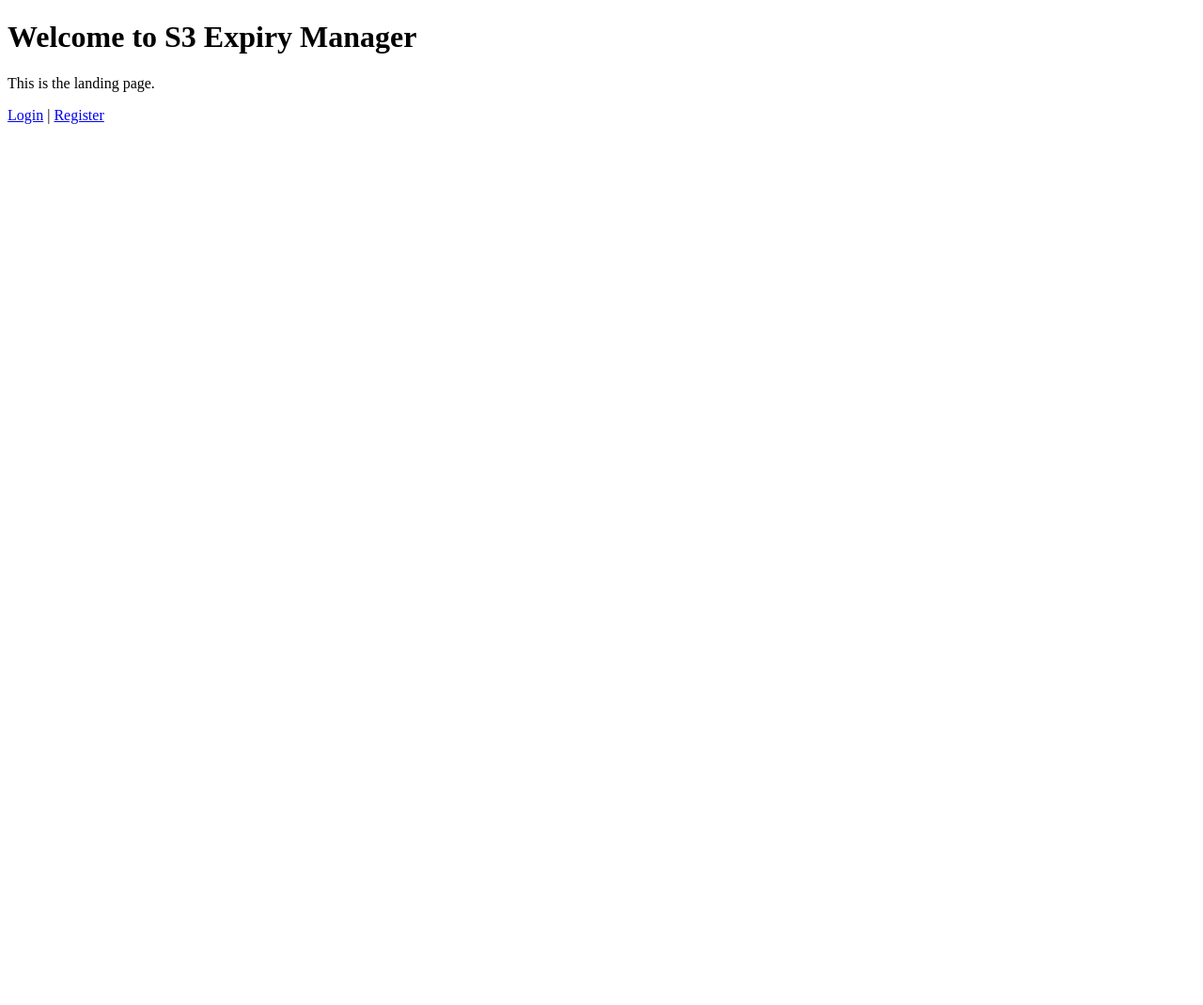
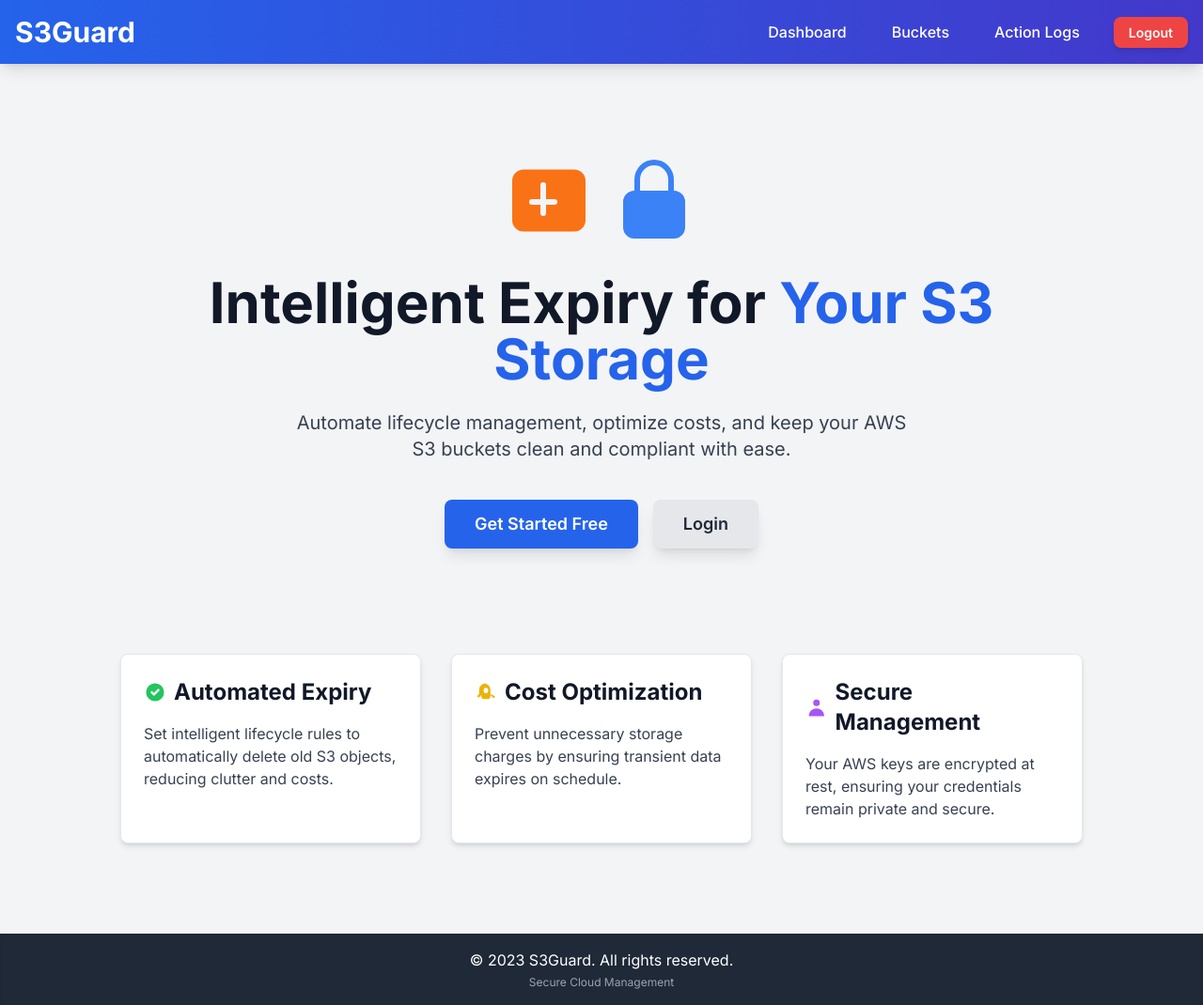
Before and after one commit to kopamak990/s3-expiry-manager, a Flask app: template templates/landing.html in a window 1280 px wide. Shown: the whole page at 94% size. Before the commit the page ends 132 px from the top, so only its background shows below. Run offline with Flask 3, Linux system fonts and the light colour scheme; the template is opened without the code that fills it, so the values that code supplies are empty; some libraries are stand-ins or nearby versions.

Commit message:
Feature: Add public landing page for unauthenticated users

```diff
--- a/app.py
+++ b/app.py
@@ -102,10 +102,10 @@
 
 @app.route('/')
 def home():
-    """Redirects to dashboard if logged in, otherwise to login page."""
+    """Redirects to dashboard if logged in, otherwise shows the landing page."""
     if 'user_id' in session:
         return redirect(url_for('dashboard'))
-    return redirect(url_for('login'))
+    return render_template('landing.html', datetime=datetime)
 
 @app.route('/register', methods=['GET', 'POST'])
 def register():
--- a/templates/landing.html
+++ b/templates/landing.html
@@ -1,12 +1,62 @@
-<!-- templates/landing.html -->
-<!DOCTYPE html>
-<html>
-<head>
-    <title>S3 Expiry Manager</title>
-</head>
-<body>
-    <h1>Welcome to S3 Expiry Manager</h1>
-    <p>This is the landing page.</p>
-    <a href="/login">Login</a> | <a href="/register">Register</a>
-</body>
-</html>
+{% extends 'base.html' %}
+
+{% block title %}S3Guard - Intelligent S3 Expiry Management{% endblock %}
+
+{% block content %}
+    <div class="flex flex-col items-center justify-center min-h-[calc(100vh-180px)] text-center px-4">
+        {# Hero Section #}
+        <div class="max-w-4xl mx-auto py-16">
+            <div class="flex items-center justify-center space-x-4 mb-8">
+                {# AWS S3 Icon (Simplified SVG) #}
+                <svg xmlns="http://www.w3.org/2000/svg" viewBox="0 0 24 24" fill="currentColor" class="w-24 h-24 text-orange-500">
+                    <path fill-rule="evenodd" d="M2.25 7.125a3 3 0 013-3h13.5a3 3 0 013 3v10.5a3 3 0 01-3 3H5.25a3 3 0 01-3-3V7.125zM11.25 8.25a.75.75 0 00-1.5 0v3.75H7.5a.75.75 0 000 1.5h2.25v2.25a.75.75 0 001.5 0v-2.25h2.25a.75.75 0 000-1.5h-2.25V8.25z" clip-rule="evenodd" />
+                </svg>
+                {# Secure Cloud Icon #}
+                <svg xmlns="http://www.w3.org/2000/svg" viewBox="0 0 24 24" fill="currentColor" class="w-24 h-24 text-blue-500">
+                    <path fill-rule="evenodd" d="M12 1.5a5.25 5.25 0 00-5.25 5.25v3a3 3 0 00-3 3v6.75a3 3 0 003 3h10.5a3 3 0 003-3v-6.75a3 3 0 00-3-3v-3A5.25 5.25 0 0012 1.5zm-3.75 8.25v-3a3.75 3.75 0 117.5 0v3h-7.5z" clip-rule="evenodd" />
+                </svg>
+            </div>
+            <h1 class="text-5xl md:text-6xl font-extrabold text-gray-900 leading-tight mb-6">
+                Intelligent Expiry for <span class="text-blue-600">Your S3 Storage</span>
+            </h1>
+            <p class="text-xl text-gray-700 mb-10 max-w-2xl mx-auto">
+                Automate lifecycle management, optimize costs, and keep your AWS S3 buckets clean and compliant with ease.
+            </p>
+            <div class="flex flex-col sm:flex-row space-y-4 sm:space-y-0 sm:space-x-4 justify-center">
+                <a href="{{ url_for('register') }}"
+                   class="bg-blue-600 hover:bg-blue-700 active:bg-blue-800 text-white font-semibold py-3 px-8 rounded-lg text-lg shadow-lg transition duration-300 ease-in-out transform hover:-translate-y-1 hover:scale-105">
+                   Get Started Free
+                </a>
+                <a href="{{ url_for('login') }}"
+                   class="bg-gray-200 hover:bg-gray-300 active:bg-gray-400 text-gray-800 font-semibold py-3 px-8 rounded-lg text-lg shadow-lg transition duration-300 ease-in-out transform hover:-translate-y-1 hover:scale-105">
+                   Login
+                </a>
+            </div>
+        </div>
+
+        {# Value Proposition / Features Section #}
+        <div class="max-w-5xl mx-auto mt-12 mb-8 grid grid-cols-1 md:grid-cols-3 gap-8">
+            <div class="bg-white p-6 rounded-lg shadow-md border border-gray-200 text-left transform transition duration-300 hover:scale-105">
+                <h3 class="text-2xl font-bold text-gray-900 mb-4 flex items-center">
+                    <svg class="w-6 h-6 mr-2 text-green-500" fill="currentColor" viewBox="0 0 20 20" xmlns="http://www.w3.org/2000/svg"><path fill-rule="evenodd" d="M10 18a8 8 0 100-16 8 8 0 000 16zm3.707-9.293a1 1 0 00-1.414-1.414L9 10.586 7.707 9.293a1 1 0 00-1.414 1.414l2 2a1 1 0 001.414 0l4-4z" clip-rule="evenodd"></path></svg>
+                    Automated Expiry
+                </h3>
+                <p class="text-gray-700">Set intelligent lifecycle rules to automatically delete old S3 objects, reducing clutter and costs.</p>
+            </div>
+            <div class="bg-white p-6 rounded-lg shadow-md border border-gray-200 text-left transform transition duration-300 hover:scale-105">
+                <h3 class="text-2xl font-bold text-gray-900 mb-4 flex items-center">
+                    <svg class="w-6 h-6 mr-2 text-yellow-500" fill="currentColor" viewBox="0 0 20 20" xmlns="http://www.w3.org/2000/svg"><path d="M10 2a6 6 0 00-6 6v3.586l-1.293 1.293a1 1 0 001.414 1.414L6 12.414V14a2 2 0 002 2h4a2 2 0 002-2v-1.586l2.293 2.293a1 1 0 001.414-1.414L14 11.586V8a6 6 0 00-6-6zM8 8a2 2 0 114 0V9a2 2 0 11-4 0V8z" /></svg>
+                    Cost Optimization
+                </h3>
+                <p class="text-gray-700">Prevent unnecessary storage charges by ensuring transient data expires on schedule.</p>
+            </div>
+            <div class="bg-white p-6 rounded-lg shadow-md border border-gray-200 text-left transform transition duration-300 hover:scale-105">
+                <h3 class="text-2xl font-bold text-gray-900 mb-4 flex items-center">
+                    <svg class="w-6 h-6 mr-2 text-purple-500" fill="currentColor" viewBox="0 0 20 20" xmlns="http://www.w3.org/2000/svg"><path fill-rule="evenodd" d="M10 9a3 3 0 100-6 3 3 0 000 6zm-7 9a7 7 0 1114 0H3z" clip-rule="evenodd"></path></svg>
+                    Secure Management
+                </h3>
+                <p class="text-gray-700">Your AWS keys are encrypted at rest, ensuring your credentials remain private and secure.</p>
+            </div>
+        </div>
+    </div>
+{% endblock %}
```
